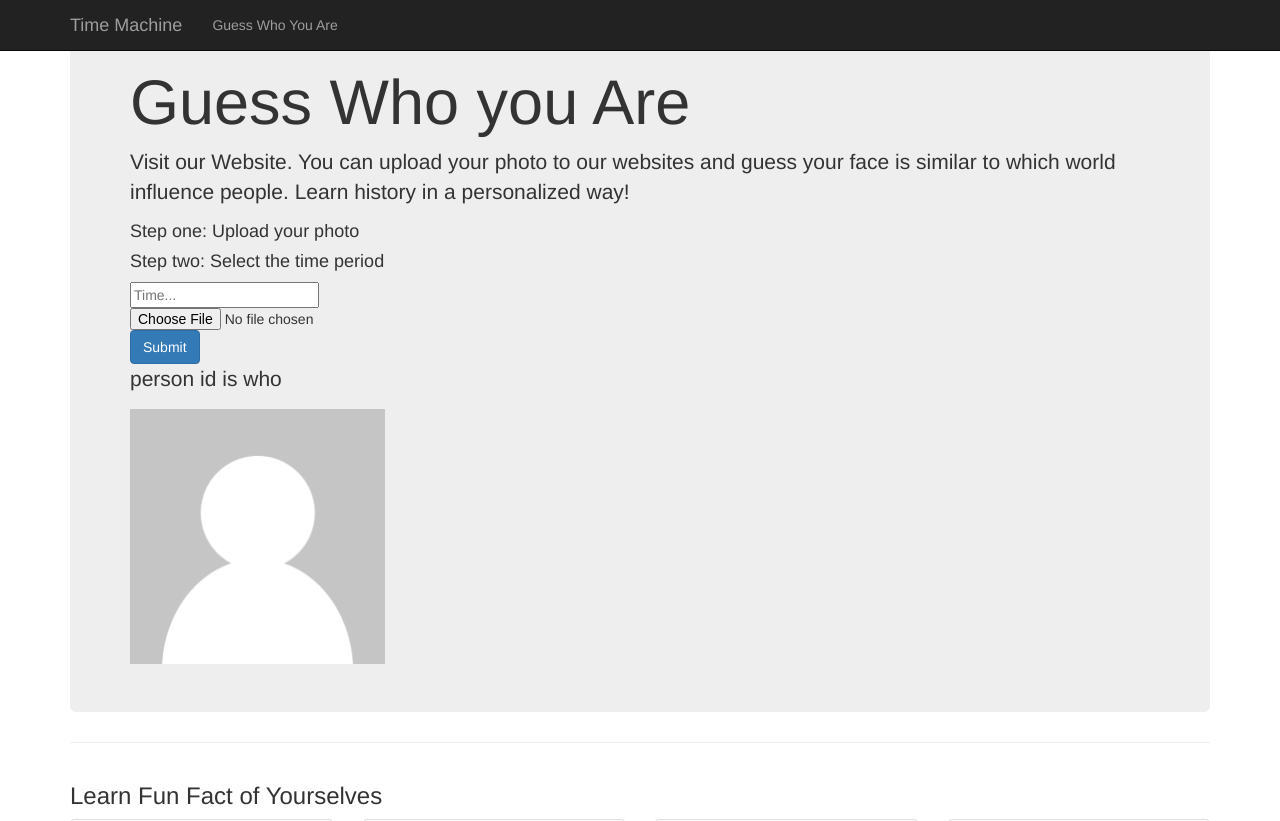
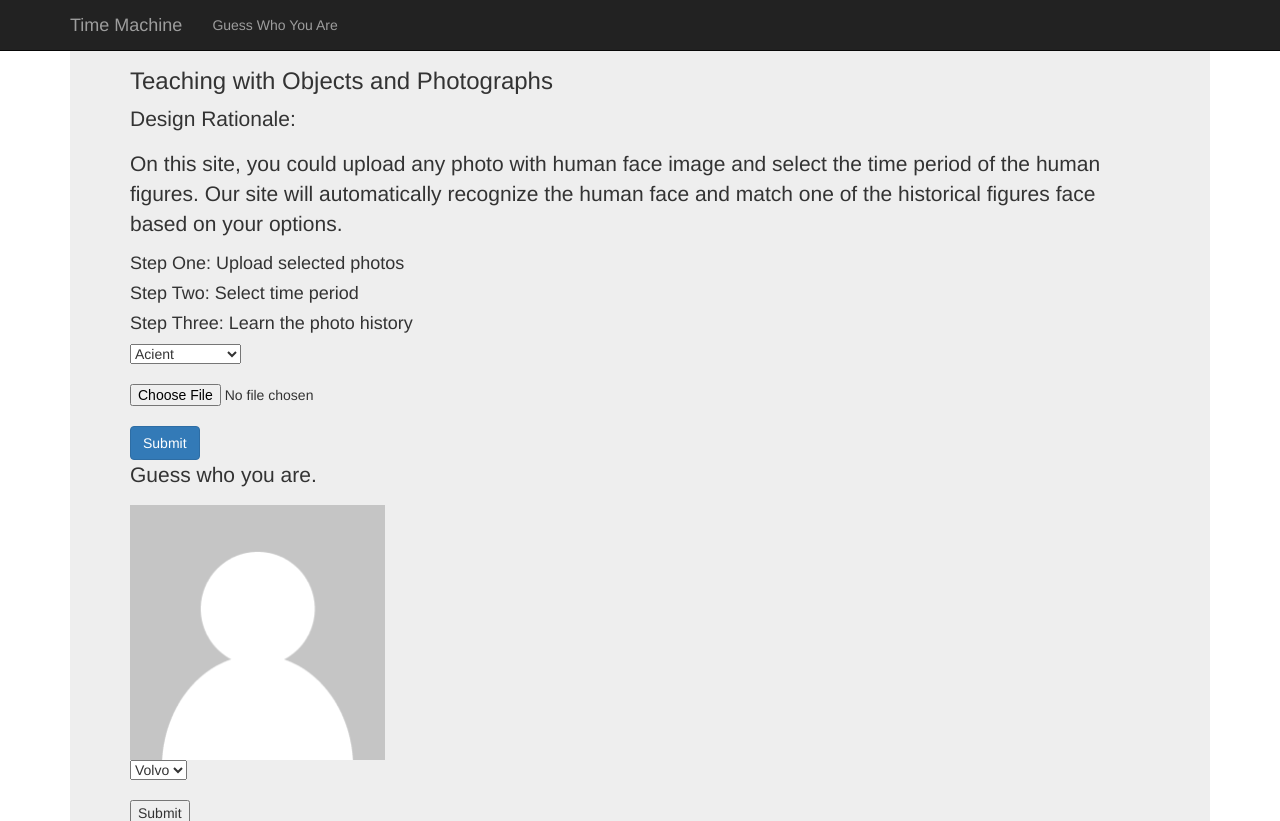
Before and after one commit to ruomengz/timemachie, a Flask app: page / in a window 1280 px wide. Shown: the top 821 px of the page. Run offline with Flask 2, Linux system fonts and the light colour scheme; parts of the project's set-up code (start-up, migrations or seed data) failed here and were passed over; some libraries are stand-ins or nearby versions.

Commit message:
add new pic

```diff
--- a/templates/index.html
+++ b/templates/index.html
@@ -62,24 +62,44 @@
 
         <!-- Jumbotron Header -->
         <header class="jumbotron hero-spacer">
-            <h1>Guess Who you Are</h1>
-            <p>Visit our Website. You can upload your photo to our websites and guess your face is similar to which world influence people. Learn history in a personalized way!</p>
+            <h3>Teaching with Objects and Photographs</h3>
 
-             <title>Upload new File</title>
-                    <h4> Step one: Upload your photo </h4>
-                    <h4> Step two: Select the time period</h4>
+            <p> Design Rationale:  </p>
+
+            <p> On this site, you could upload any photo with human face image and select the time period of the human figures. Our site will automatically recognize the human face and match one of the historical figures face based on your options.</p>
+
+             <title>Time Machine</title>
+                    <h4> Step One: Upload selected photos </h4>
+                    <h4> Step Two: Select time period</h4>
+                    <h4> Step Three: Learn the photo history</h4>
 
                 <form action="{{ url_for('person') }}" method="post" enctype = "multipart/form-data">
-                  <input type="text" name="time" placeholder="Time..."/>
+<!--                   <input type="text" name="time" placeholder="Time..."/>
+ -->                  <select name="time">
+                    <option value="0">Acient</option>
+                    <option value="1">Modern</option>
+                    <option value="2">Contemporary</option>
+                  </select>
+                  <br><br>
                   <input type = "file" name = "file" />
+                  <br>
                   <button class="btn btn-primary btn-large" type="submit">Submit</button>
                 </form>
-              <p>person id is {{ person }}</p>
+              <p>Guess {{ person }} you are.</p>
 
               <img src="static/{{ person | default('profile.jpg') }}.jpeg" alt={{ person }} width="255" height="255" />
 
 
-
+<form action="action_page.php">
+  <select name="cars">
+    <option value="volvo">Volvo</option>
+    <option value="saab">Saab</option>
+    <option value="fiat">Fiat</option>
+    <option value="audi">Audi</option>
+  </select>
+  <br><br>
+  <input type="submit">
+</form>
 
 
         </header>
@@ -89,7 +109,7 @@
         <!-- Title -->
         <div class="row">
             <div class="col-lg-12">
-                <h3>Learn Fun Fact of Yourselves</h3>
+                <h3>Learn history through Objects and Photographs</h3>
             </div>
         </div>
         <!-- /.row -->
@@ -99,9 +119,9 @@
 
             <div class="col-md-3 col-sm-6 hero-feature">
                 <div class="thumbnail">
-                    <img src="https://wallazee.global.ssl.fastly.net/images/variant/20130718-4c5f89c87e65fb65ee28cd933a653ffed3b8fc17fe93d69f593b382-1024.png" style="height:800px, width=500px" alt="">
+                    <img src="/static/timemachine.png" height="100" width="110" align="middle" alt="">
                     <div class="caption">
-                        <h3>Create</h3>
+                        <h4>Create</h4>
                         <p>Creae your photo and upload to the time machine</p>
 
                     </div>
@@ -110,9 +130,9 @@
 
             <div class="col-md-3 col-sm-6 hero-feature">
                 <div class="thumbnail">
-                    <img  src="/static/timemachine.png" style="height:800px, width=500px" alt="timemachine">
+                    <img  src="/static/imagine.png" height="100" width="95" alt="">
                     <div class="caption">
-                        <h3>Imagine</h3>
+                        <h4>Imagine</h4>
                         <p>Imagine your facial features, and think who is your ....</p>
 
                     </div>
@@ -121,9 +141,9 @@
 
             <div class="col-md-3 col-sm-6 hero-feature">
                 <div class="thumbnail">
-                    <img src="https://wallazee.global.ssl.fastly.net/images/variant/20130718-4c5f89c87e65fb65ee28cd933a653ffed3b8fc17fe93d69f593b382-1024.png" style="height:800px, width=500px" alt="">
+                    <img src="/static/facialrecognition.jpeg" height="100" width="80">
                     <div class="caption">
-                        <h3>Facial recognition </h3>
+                        <h4>Facial recognition </h4>
                         <p>Predicting facial similarity between your and world influential people</p>
 
                     </div>
@@ -132,9 +152,9 @@
 
             <div class="col-md-3 col-sm-6 hero-feature">
                 <div class="thumbnail">
-                    <img src="https://wallazee.global.ssl.fastly.net/images/variant/20130718-4c5f89c87e65fb65ee28cd933a653ffed3b8fc17fe93d69f593b382-1024.png" style="height:800px, width=500px" alt="">
+                    <img src="/static/learn.jpg" height="100" width="90">
                     <div class="caption">
-                        <h3>Learn</h3>
+                        <h4>Thinking Like Historians</h4>
                          <p>Learn history, social science and politics in a fun way.</p>
 
                     </div>
@@ -150,7 +170,7 @@
         <footer>
             <div class="row">
                 <div class="col-lg-12">
-                    <p>Designed by Ruomeng Zhang & Xiaoxue Du</p>
+                    <p>Designed by Ruomeng Zhang & Xiaoxue Du at Devfest Hackthon @ Columbia University 2017</p>
                 </div>
             </div>
         </footer>
```
Also changed, not shown: static/imagine.png (added).
